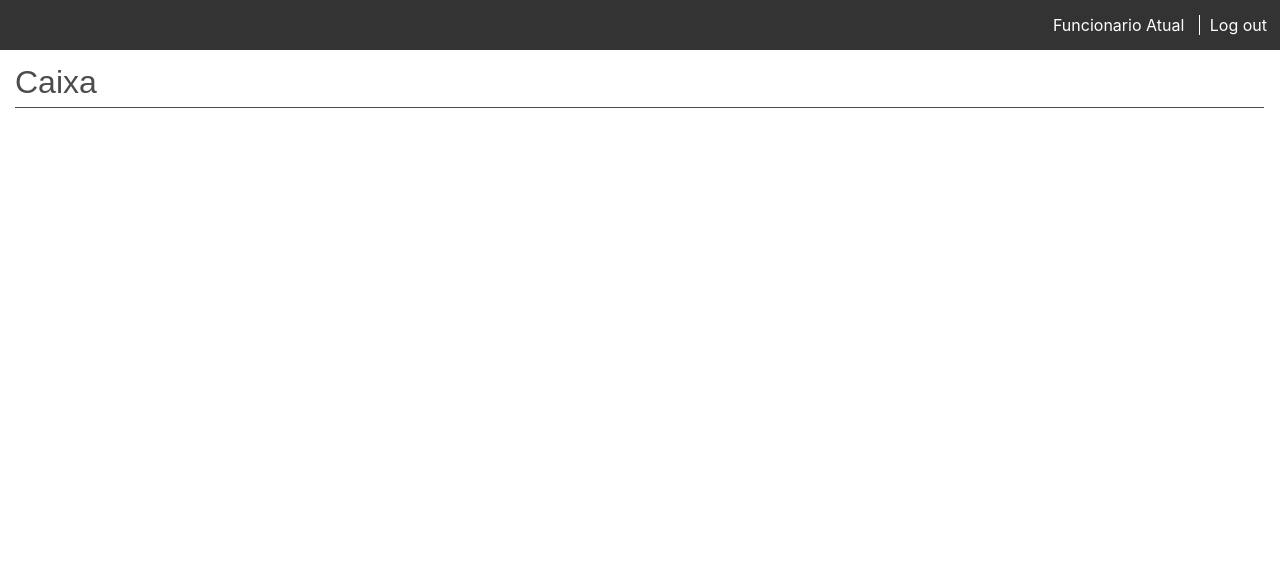
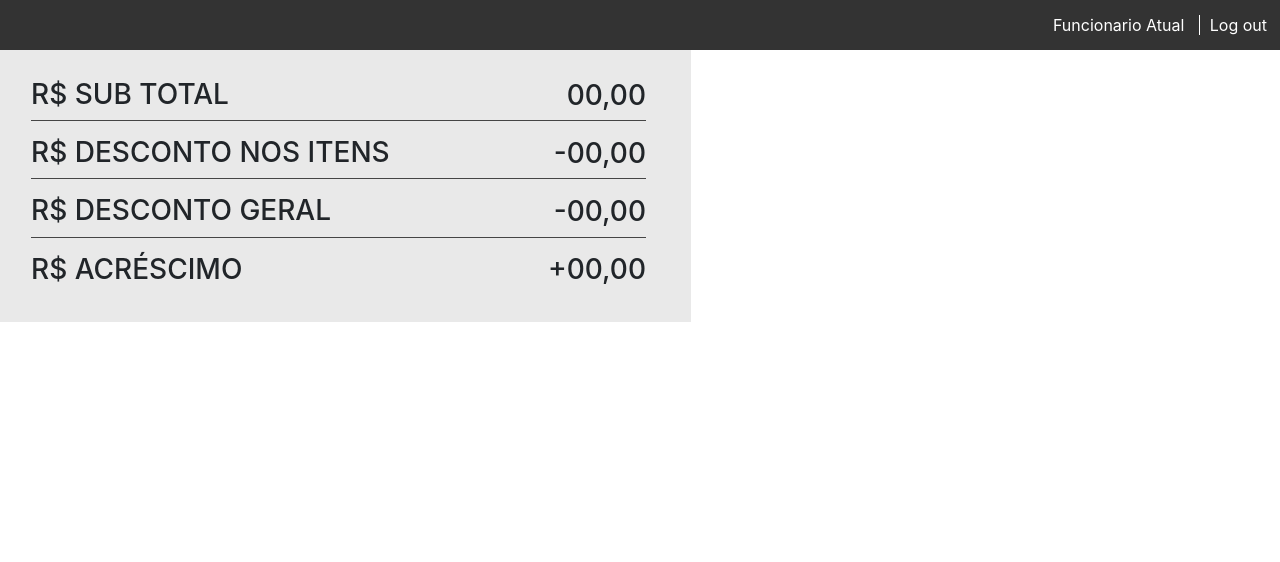
Before and after one commit to Hermany13/Game_store_administration_program, a PHP site: page /VIEW/telaCaixa.html in a window 1280 px wide. Shown: the top 562 px of the page. Run offline with PHP 8.4, Linux system fonts and the light colour scheme; some libraries are stand-ins or nearby versions.

Commit message:
Add files via upload

```diff
--- a/VIEW/_css/forms.css
+++ b/VIEW/_css/forms.css
@@ -5,6 +5,30 @@
     overflow: hidden;
 }
 
+.painel{
+    padding: 36px 45px 27px 31px;
+    background-color: #e9e9e9;
+    margin-top: -631px;
+    margin-right: 589px;
+}
+
+.painelSubT{
+    border-bottom: 0.5px solid rgba(0, 0, 0, .7);
+}
+
+.painelDescI{
+    margin-top: 15px;
+    border-bottom: 0.5px solid rgba(0, 0, 0, .7);
+}
+
+.painelDescG{
+    margin-top: 15px;
+    border-bottom: 0.5px solid rgba(0, 0, 0, .7);
+}
+
+.painelAcre{
+    margin-top: 15px;
+}
 
 .label{
     color: rgba(0, 0, 0, 0.7);
--- a/VIEW/_css/variations.css
+++ b/VIEW/_css/variations.css
@@ -328,3 +328,23 @@
     padding: 10px;
     margin-top: -300px;
 }
+
+.ValorSubT{
+    text-align: right;
+    margin-top: -33px;
+}
+
+.ValorDescI{
+    text-align: right;
+    margin-top: -33px;
+}
+
+.ValorDescG{
+    text-align: right;
+    margin-top: -33px;
+}
+
+.ValorAcre{
+    text-align: right;
+    margin-top: -33px;
+}
--- a/VIEW/telaCaixa.html
+++ b/VIEW/telaCaixa.html
@@ -5,34 +5,33 @@
         <meta http-equiv="X-UA-Compatible" content="IE=edge">
         <meta name="viewport" content="width-device-width, initial-scale=1">
         <title>Game Store</title>
-
+        <script src="https://ajax.googlepis.com/ajax/libs/jquery/1.12.4/jquery.min.js"></script>
+        <script src="_js/bootstrap.js"></script>
         <link rel="stylesheet" href="_css/bootstrap.css">
         <link rel="stylesheet" href="_css/variations.css">
         <link rel="stylesheet" href="_css/forms.css">
     </head>
     <body>
-    <script src="https://ajax.googlepis.com/ajax/libs/jquery/1.12.4/jquery.min.js"></script>
-    <script src="_js/bootstrap.js"></script>
+        <div class="linha linhaUser2"><div class="contentLine">Funcionario Atual
+        <a class="logOutbtn" onclick="modalShowOut()">Log out</a></div>
+        </div>
+        <section class="content-site3">
 
 
+            <div class="painel">
+                <div class="painelSubT"><h3>R$ SUB TOTAL<div class="ValorSubT">00,00</div></h3></div>
 
+                <div class="painelDescI"><h3>R$ DESCONTO NOS ITENS<div class="ValorDescI">-00,00</div></h3></div>
 
-         <div class="linha linhaUser2"><div class="contentLine">Funcionario Atual
-        <a class="logOutbtn" onclick="modalShowOut()">Log out</a></div>
-        </div>
+                <div class="painelDescG"><h3>R$ DESCONTO GERAL<div class="ValorDescG">-00,00</div></h3></div>
 
-
-
-
-        <section class="content-site3">
-            <div class="label label2"><h2>Caixa</h2></div>
-
+                 <div class="painelAcre"><h3>R$ ACRÉSCIMO<div class="ValorAcre">+00,00</div></h3></div>
+            </div>
         </section>
 
 
 
         <section class="footer-site2">
-
             <div class="container">
                 <div class="row">
                     <div class="col-xs-12">
@@ -40,22 +39,6 @@
                     </div>
                 </div>
             </div>
-
         </section>
-
-
-
     </body>
-
-
-
-
-
-
-
-
-
-
-
-
 </html>
```
